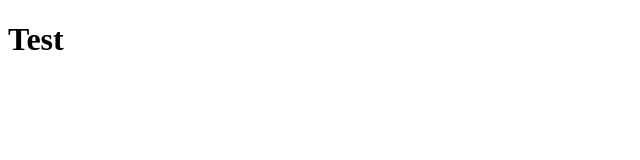
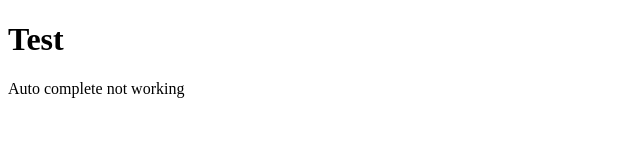
Before and after one commit to isrealite/test, a plain HTML site: page index.html in a window 1280 px wide. Shown: the whole page, without its empty margins (0-640 px from the left). Drawn offline with Linux system fonts and the light colour scheme.

Commit message:
Added para

```diff
--- a/index.html
+++ b/index.html
@@ -8,5 +8,6 @@
 </head>
 <body>
   <h1>Test</h1>
+  <p> Auto complete not working</p>
 </body>
 </html>
```
